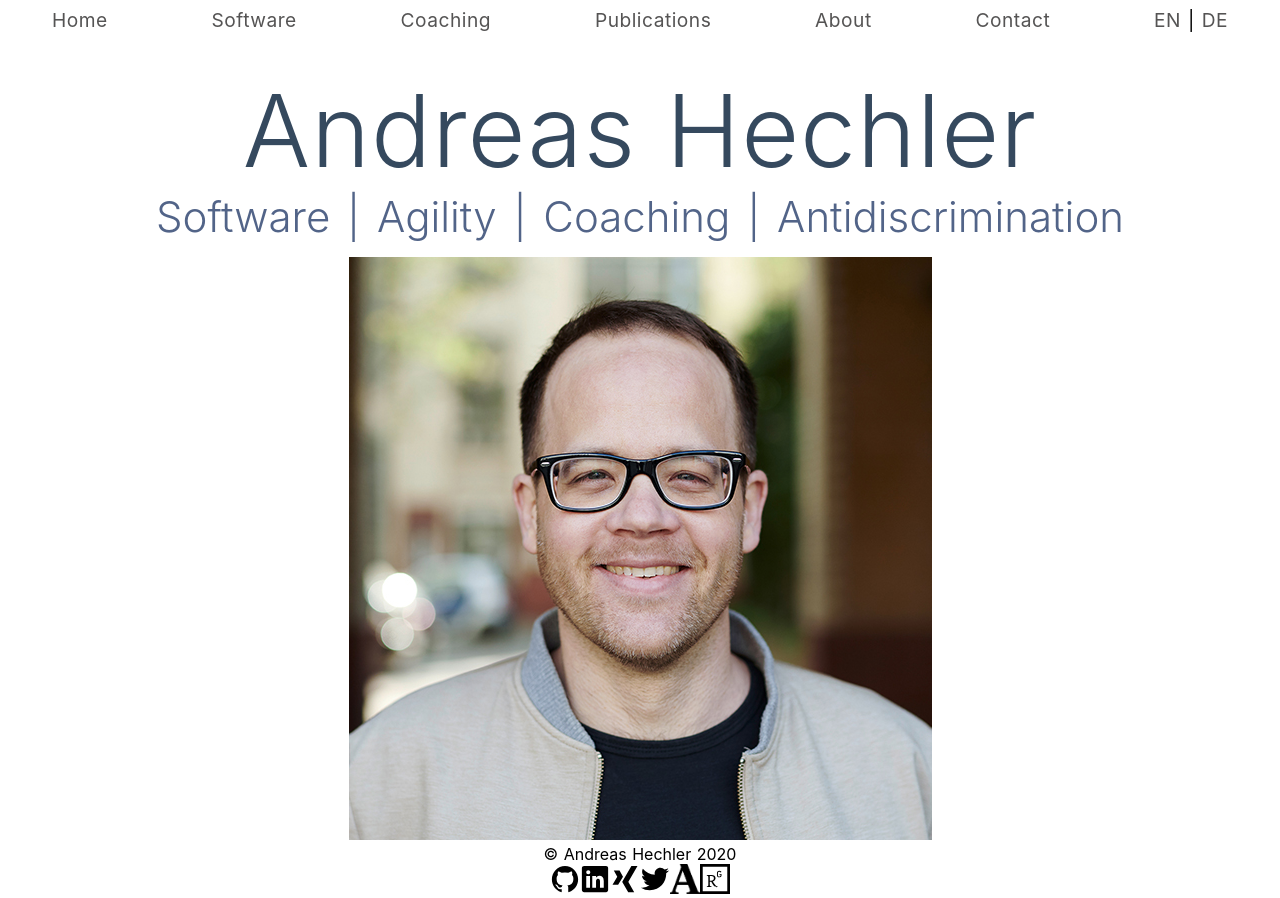
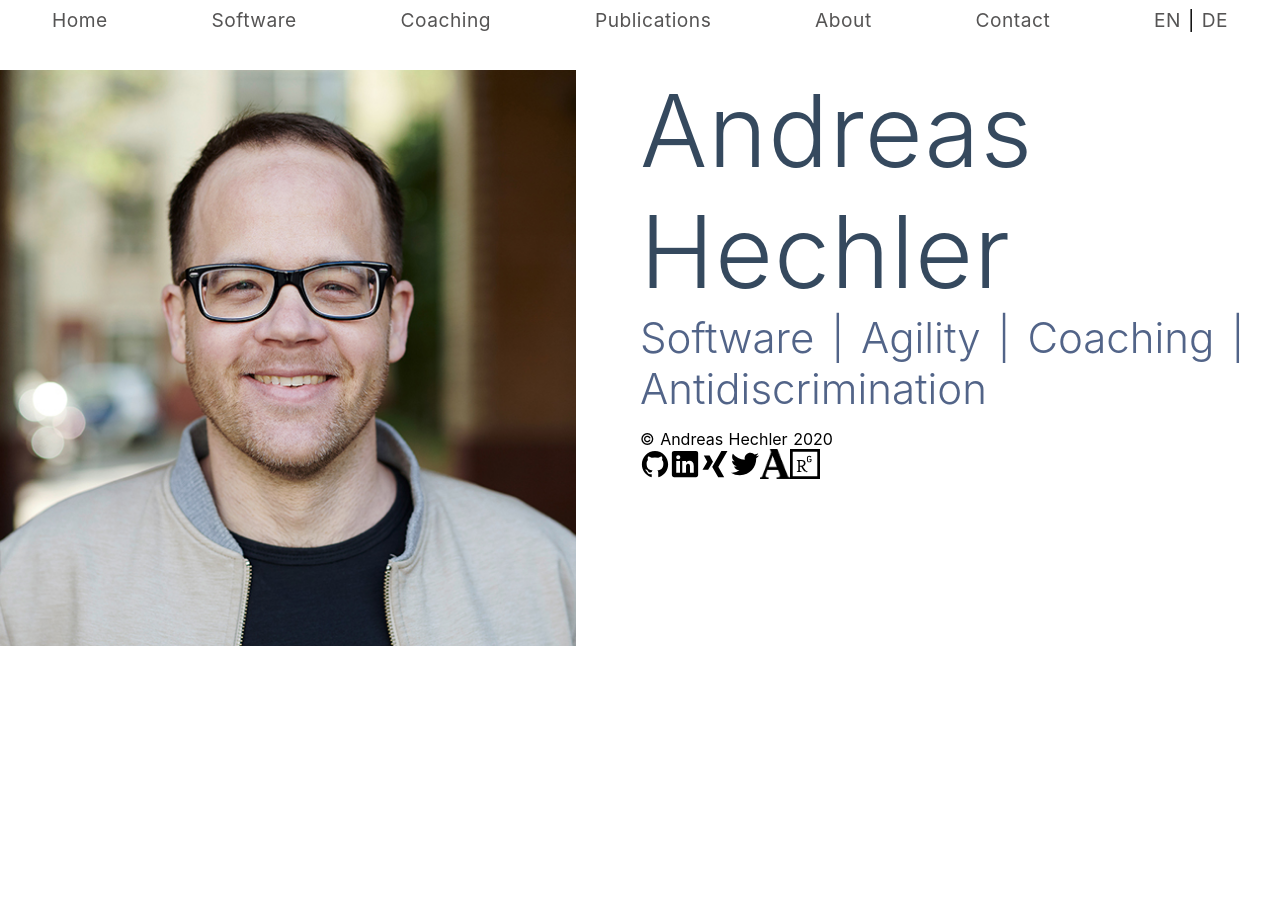
Before and after one commit to andy-9/portfolio, a Nuxt app: page / in a window 1280 px wide. After the commit the page ends 800 px from the top, so only its background shows below. Built offline with nearby package versions, Linux system fonts and the light colour scheme.

Commit message:
styling of landing-page pt. 1

```diff
--- a/assets/style.css
+++ b/assets/style.css
@@ -31,12 +31,12 @@ body {
 .layout-leave-active {
     opacity: 0;
 }
-
+/*
 h1 {
     font-family: 'Baloo 2', cursive;
     font-size: 4em;
     letter-spacing: 0.4em;
-}
+} */
 
 p {
     font-size: 1.2em;
--- a/components/TheNavbar.vue
+++ b/components/TheNavbar.vue
@@ -28,7 +28,10 @@
             >
         </div>
         <div class="">
-            <nuxt-link class="" :to="{ name: 'about' }" title="Who is this guy?"
+            <nuxt-link
+                class=""
+                :to="{ name: 'about' }"
+                title="Who is Andreas Hechler?"
                 >About</nuxt-link
             >
         </div>
--- a/pages/contact/credits.vue
+++ b/pages/contact/credits.vue
@@ -1,6 +1,7 @@
 <template>
     <div id="credits-container">
-        <h1 class="white">Credits</h1>
+        <h1 id="credits-heading">Credits</h1>
+
         <div id="credit-paragraphs">
             <p>
                 Checklist icon from Seekicon. Academia icon from Pinclipart. All
@@ -11,11 +12,11 @@
                 Imprint image from Elviss Railijs.
             </p>
             <p>
-                Inspirations found on CSS-tricks, codepen.io, and stack
-                overflow.
+                Inspirations and code-snippets found on CSS-tricks, codepen.io,
+                and stack overflow.
             </p>
             <p>...and probably way more resources I forgot 🙃</p>
-            <p>A special thanks to Spiced Academy, MSG, Jan & Andy.</p>
+            <p>A special thanks to Spiced Academy, MSG, Jan, Gino & Andy.</p>
         </div>
     </div>
 </template>
@@ -56,6 +57,12 @@ body,
     padding: 5%;
 }
 
+#credits-heading {
+    font-size: 4em;
+    letter-spacing: 0.4em;
+    color: white;
+}
+
 #credit-paragraphs > p {
     color: white;
     margin-left: 50%;
--- a/pages/contact/imprint.vue
+++ b/pages/contact/imprint.vue
@@ -1,6 +1,6 @@
 <template>
     <div id="imprint-container">
-        <h1 class="white">Imprint</h1>
+        <h1 id="heading-imprint">Imprint</h1>
         <div id="imprint-paragraphs">
             <!-- <p>Legal notice for imprint</p> -->
         </div>
@@ -42,9 +42,16 @@ body,
     background-repeat: no-repeat;
     background-size: cover;
     background-attachment: fixed;
-    padding: 5% 5% 1% 5%;
+    padding: 2% 5% 1% 5%;
     display: grid;
     grid-template-rows: 1fr auto;
+}
+
+#heading-imprint {
+    font-family: 'Baloo 2', cursive;
+    font-size: 4em;
+    letter-spacing: 0.4em;
+    color: white;
 }
 
 #imprint-paragraphs > p {
--- a/pages/contact/index.vue
+++ b/pages/contact/index.vue
@@ -1,11 +1,12 @@
 <template>
     <div id="contact-container">
         <h1>Contact</h1>
+
         <div class="content">
             <div class="flex-column info-left">
                 <p class="white">
-                    If you want to get in touch I'll be happy to receive an
-                    email or see you on my social media profiles.
+                    I'll be happy to receive an email or meet you on my social
+                    media profiles.
                 </p>
                 <div>
                     <img
@@ -135,6 +136,9 @@ body > * {
 }
 
 h1 {
+    font-family: 'Baloo 2', cursive;
+    font-size: 4em;
+    letter-spacing: 0.4em;
     margin-left: 3%;
 }
 
--- a/pages/index.vue
+++ b/pages/index.vue
@@ -1,17 +1,19 @@
 <template>
-    <div class="container">
+    <div class="home-container">
+        <!-- <logo /> -->
+
+        <div id="img-container">
+            <img src="/images/ah.jpg" alt="Andreas Hechler" />
+        </div>
+
         <div>
-            <!-- <logo /> -->
             <h1 class="title">
                 Andreas Hechler
             </h1>
+
             <h2 class="subtitle">
                 Software | Agility | Coaching | Antidiscrimination
             </h2>
-
-            <img src="/images/ah.jpg" alt="Andreas Hechler" />
-
-            <div>
             <div id="copyright">© Andreas Hechler 2020</div>
 
             <div class="social-media">
@@ -45,10 +47,7 @@
                     />
                 </a>
 
-                    <a
-                        href="https://twitter.com/HechlerAndreas"
-                        target="_blank"
-                    >
+                <a href="https://twitter.com/HechlerAndreas" target="_blank">
                     <img
                         src="/icons/logo-twitter.svg"
                         alt="twitter-logo"
@@ -96,7 +95,6 @@
                 </a>
             </div> -->
     </div>
-    </div>
 </template>
 
 <script>
@@ -117,24 +115,18 @@ export default {
 </script>
 
 <style>
-.container {
-    margin: 0 auto;
-    min-height: 100vh;
-    display: flex;
-    justify-content: center;
-    align-items: center;
-    text-align: center;
-}
-
 .title {
     font-family: 'Quicksand', 'Source Sans Pro', -apple-system,
         BlinkMacSystemFont, 'Segoe UI', Roboto, 'Helvetica Neue', Arial,
         sans-serif;
-    display: block;
+    font-size: 100px;
     font-weight: 300;
-    font-size: 100px;
+    letter-spacing: 1px;
     color: #35495e;
-    letter-spacing: 1px;
+    /* position: absolute; */
+    /* left: 50%; */
+    /* transform: translateX(-50%); */
+    /* display: block; */
 }
 
 .subtitle {
@@ -142,7 +134,32 @@ export default {
     font-size: 42px;
     color: #526488;
     word-spacing: 5px;
+    /* position: absolute; */
     padding-bottom: 15px;
+}
+</style>
+
+<style scoped>
+.home-container {
+    /* margin: 0 auto; */
+    /* min-height: 100vh; */
+    /* display: flex;
+    justify-content: center;
+    align-items: center;
+    text-align: center; */
+    display: grid;
+    grid-template-columns: 50% 50%;
+}
+
+#img-container {
+    width: 100%;
+    overflow: hidden;
+}
+
+#img-container img {
+    /* max-height: 100%; */
+    /* width: auto; */
+    width: 90%;
 }
 
 .links {
--- a/pages/publications/index.vue
+++ b/pages/publications/index.vue
@@ -1047,6 +1047,7 @@ export default {
 h1 {
     font-family: 'Ubuntu', sans-serif;
     font-size: 4em;
+    letter-spacing: 0.4em;
     margin-bottom: 1%;
 }
 
--- a/pages/software/index.vue
+++ b/pages/software/index.vue
@@ -866,6 +866,12 @@ export default {
     margin: 2em;
 }
 
+h1 {
+    font-family: 'Baloo 2', cursive;
+    font-size: 4em;
+    letter-spacing: 0.4em;
+}
+
 h2 {
     font-size: 3em;
     padding-bottom: 1em;
@@ -915,6 +921,8 @@ details > p {
 }
 
 .social-media-logo {
+    height: 30px;
+    width: 30px;
     font-size: 1.2em;
     margin-right: 0.5em;
 }
```
Lines whose indentation alone changed are shown as unchanged.
